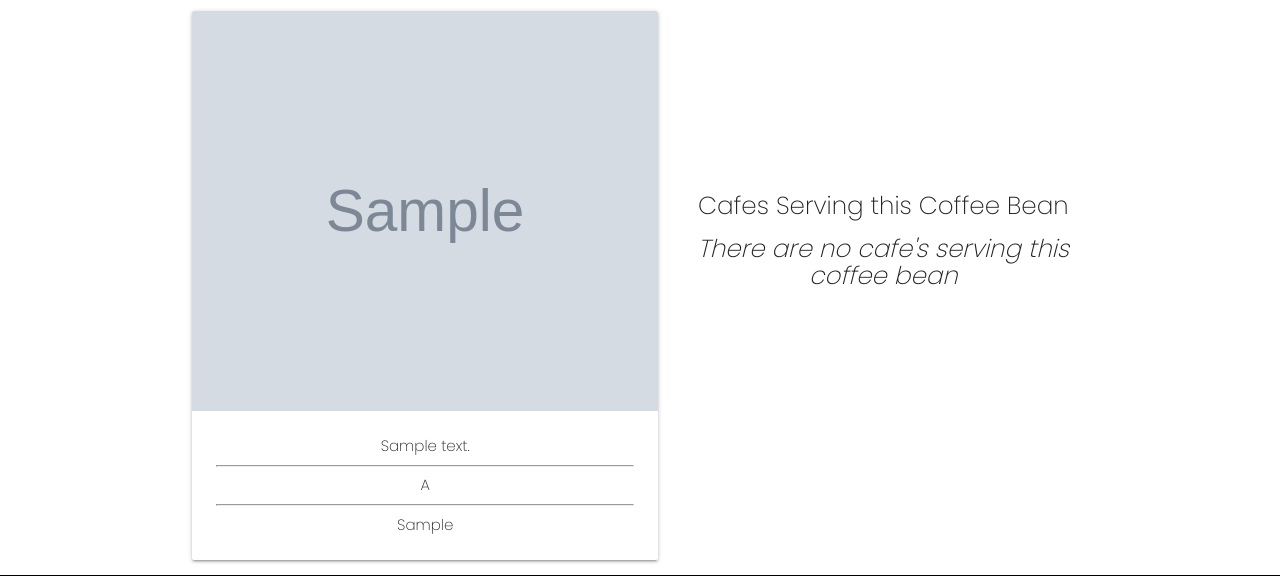
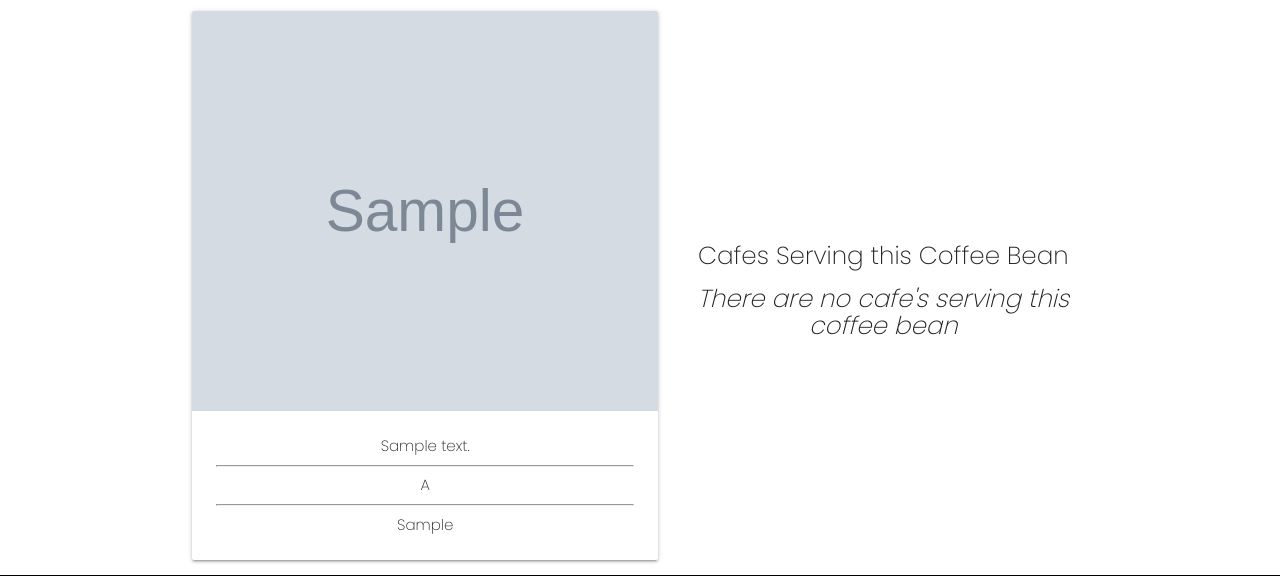
Before and after one commit to ellieeadington/sei66-project03, a Django app: page /coffee_beans/1 in a window 1280 px wide. Shown: the part 165-741 px from the top of the page. Run offline with Django 4.2, Linux system fonts and the light colour scheme; tables that the repository leaves empty hold one stand-in row (values such as "Sample post"); grey boxes marked "Sample" are stand-in pictures.

Commit message:
right-c container css put back in

```diff
--- a/main_app/static/css/style.css
+++ b/main_app/static/css/style.css
@@ -41,6 +41,10 @@ body {
     margin-right: 20px;
     width: 600px;
   }
+
+.right-c {
+  margin-top: 100px;
+}
 
 .right-cafe-brew {
     margin-top: 40px;
```
